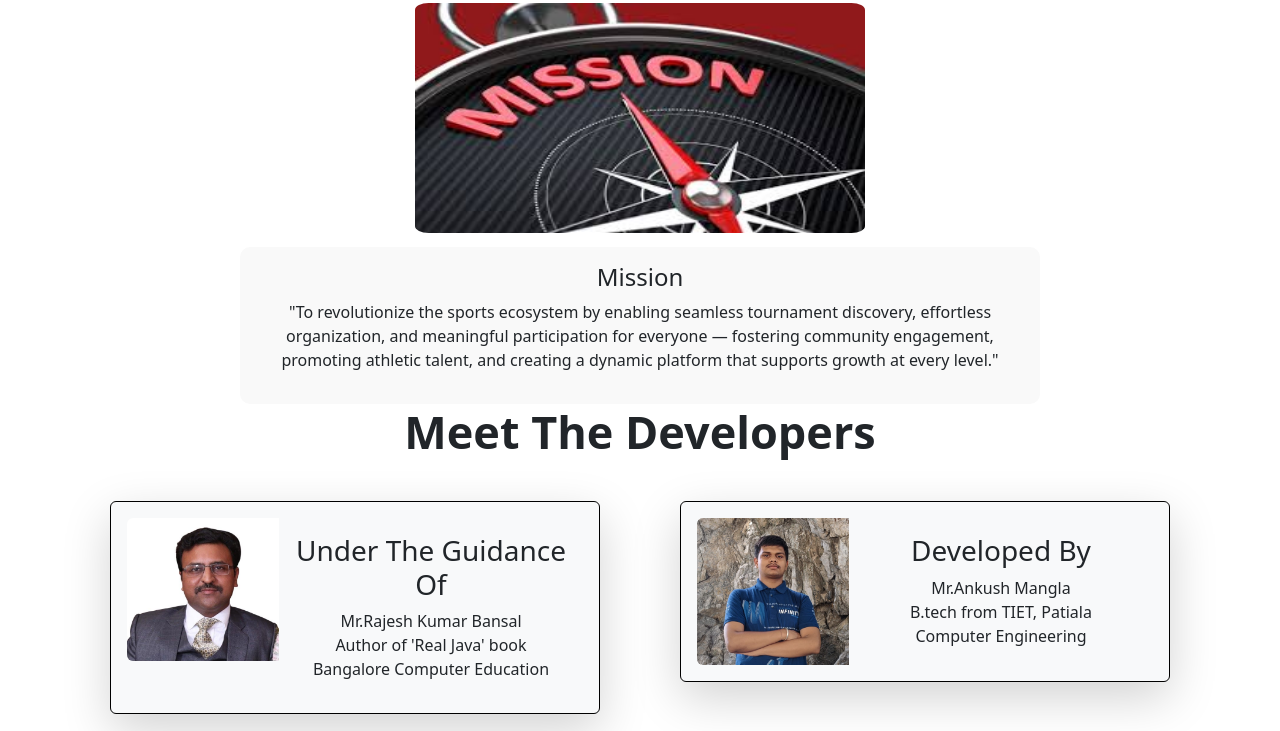
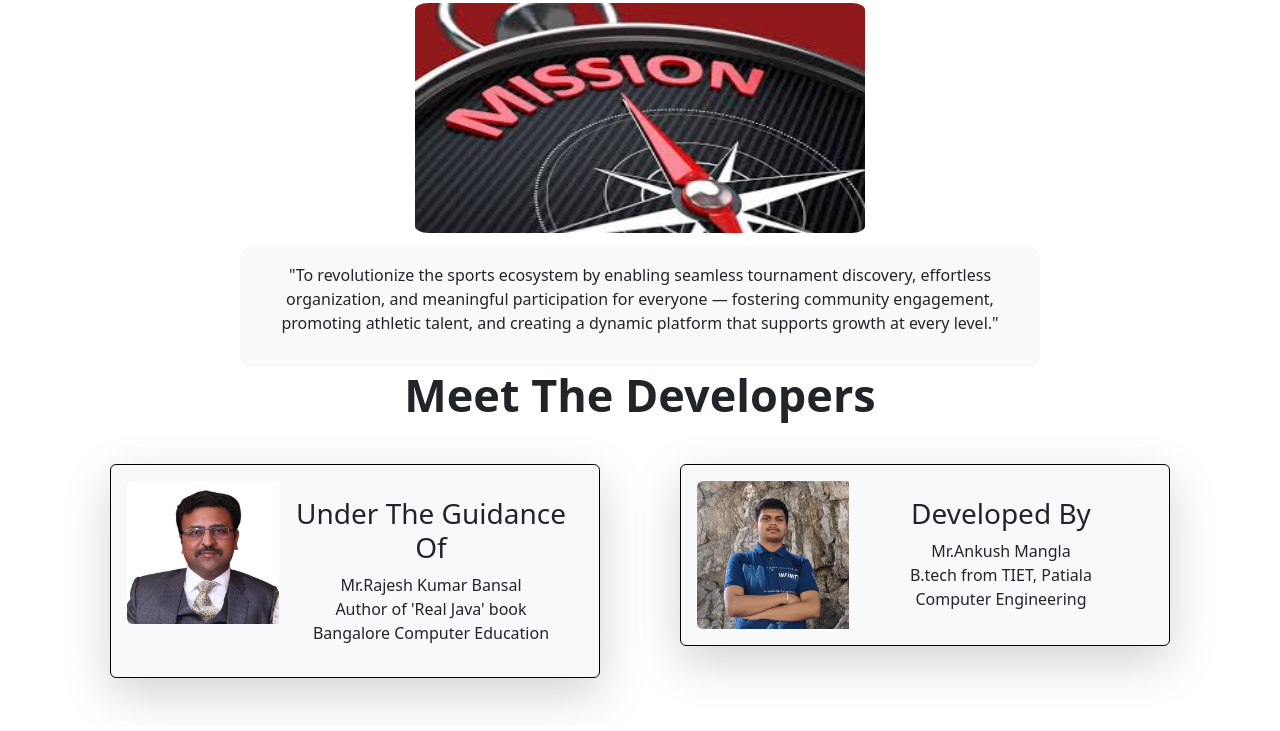
Before and after one commit to Ankush340/qenvo1, a website: page public/index.html in a window 1280 px wide. Shown: the part 1077-1808 px from the top of the page. Drawn offline with nearby package versions, Linux system fonts and the light colour scheme.

Commit message:
Update index.html

```diff
--- a/public/index.html
+++ b/public/index.html
@@ -358,14 +358,12 @@
                 </div>
                 <div class="box p-3"
                     style="background-color: #f9f9f9; max-width: 800px; margin: auto; border-radius: 10px;">
-                    <h4>Mission</h4>
                     <p style="word-wrap: break-word; white-space: normal;">"To revolutionize the sports ecosystem by enabling
                         seamless tournament discovery, effortless organization, and meaningful participation for
                         everyone — fostering community engagement, promoting athletic talent, and creating a dynamic
                         platform that supports growth at every level."
                     </p>
                 </div>
-
             </div>
         </div>
         <nav class="navbar">
```
